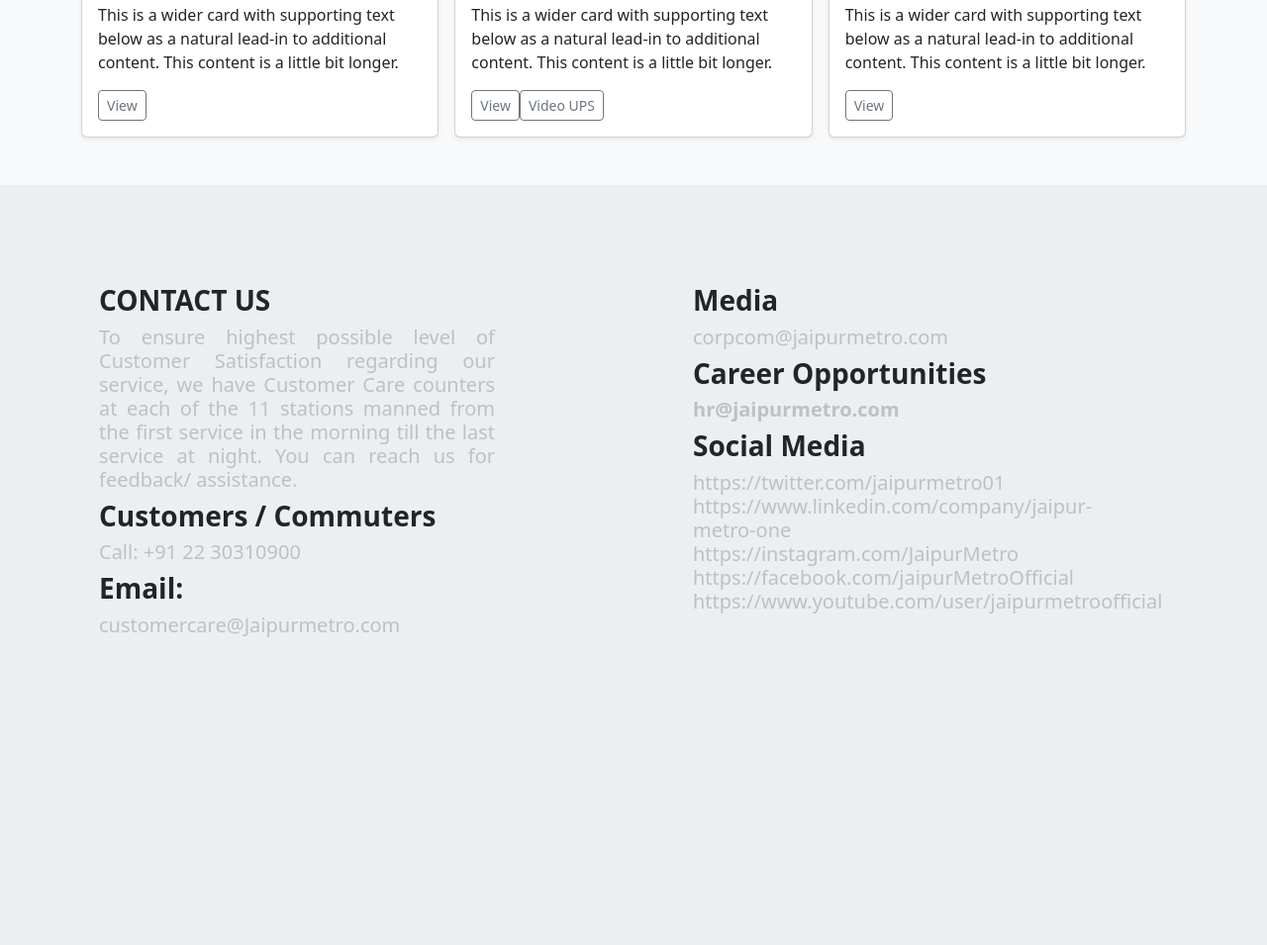
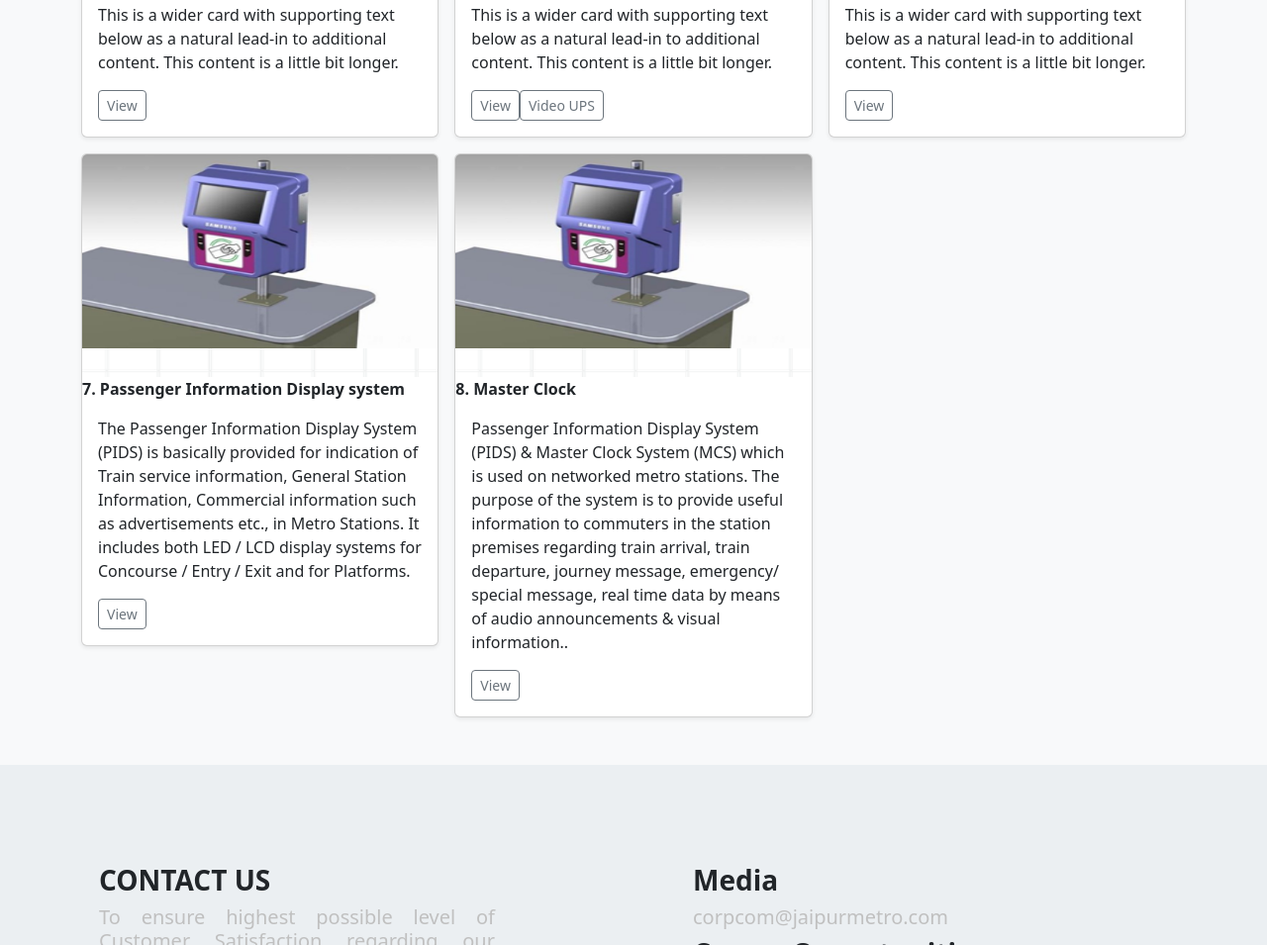
Before and after one commit to Rahulburdak/Jaipurmetro, a plain HTML site: page index2.html in a window 1280 px wide. Shown: the part 1839-2794 px from the top of the page at 99% size. Drawn offline with nearby package versions, Linux system fonts and the light colour scheme.

Commit message:
added code of pids and master clock

```diff
--- a/index2.html
+++ b/index2.html
@@ -271,9 +271,43 @@
             </div>
           </div>
         </div>
+<div class="col">
+          <div class="card shadow-sm">
+          <img class="bd-placeholder-img card-img-top" width="100%" height="225" src="avm.png" role="img" aria-label="Placeholder: Thumbnail" preserveAspectRatio="xMidYMid slice" focusable="false"><title>Placeholder</title><rect width="100%" height="100%" fill="#55595c"></rect><text x="50%" y="50%" fill="#eceeef" dy=".3em"><b>7. Passenger Information Display system</b></text></img>
+            <div class="card-body">
+              <p class="card-text">The Passenger Information Display System (PIDS) is basically provided for indication of Train service information,
+General Station Information, Commercial information such as advertisements etc., in Metro Stations. It includes both
+LED / LCD display systems for Concourse / Entry / Exit and for Platforms.</p>
+              <div class="d-flex justify-content-between align-items-center">
+                <div class="btn-group">
+                  <a href="pids.pdf"><button type="button" class="btn btn-sm btn-outline-secondary">View</button></a>
+
+
+                </div>
+
+              </div>
+            </div>
+          </div>
+        </div>
 
 
 
+<div class="col">
+          <div class="card shadow-sm">
+          <img class="bd-placeholder-img card-img-top" width="100%" height="225" src="avm.png" role="img" aria-label="Placeholder: Thumbnail" preserveAspectRatio="xMidYMid slice" focusable="false"><title>Placeholder</title><rect width="100%" height="100%" fill="#55595c"></rect><text x="50%" y="50%" fill="#eceeef" dy=".3em"><b>8. Master Clock</b></text></img>
+            <div class="card-body">
+              <p class="card-text"> Passenger Information Display System (PIDS) & Master Clock System (MCS) which is used on networked metro stations. The purpose of the system is to provide useful information to commuters in the station premises regarding train arrival, train departure, journey message, emergency/ special message, real time data by means of audio announcements & visual information..</p>
+              <div class="d-flex justify-content-between align-items-center">
+                <div class="btn-group">
+                  <a href="master.pdf"><button type="button" class="btn btn-sm btn-outline-secondary">View</button></a>
+
+
+                </div>
+
+              </div>
+            </div>
+          </div>
+        </div>
 
 
 </main>
```
